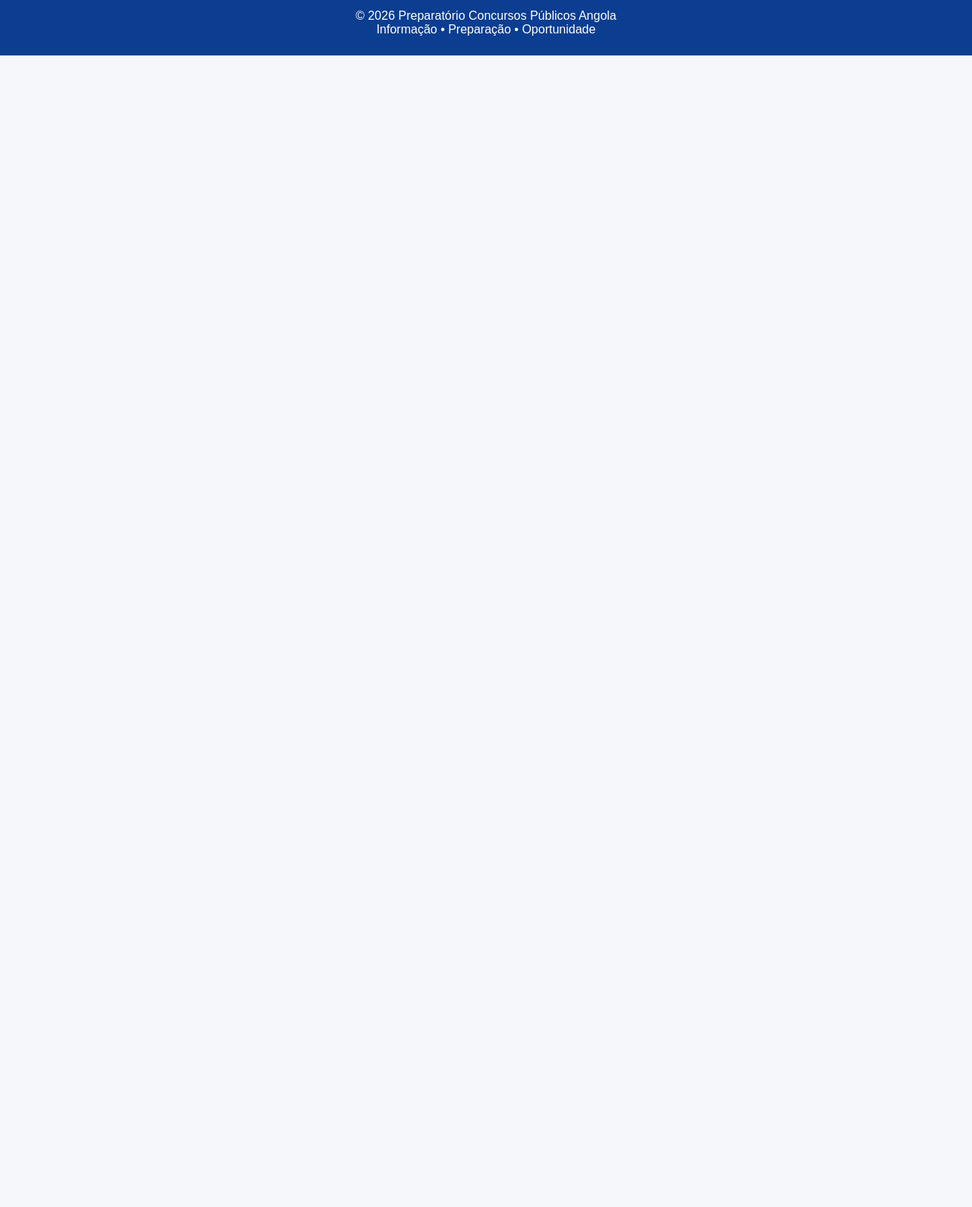
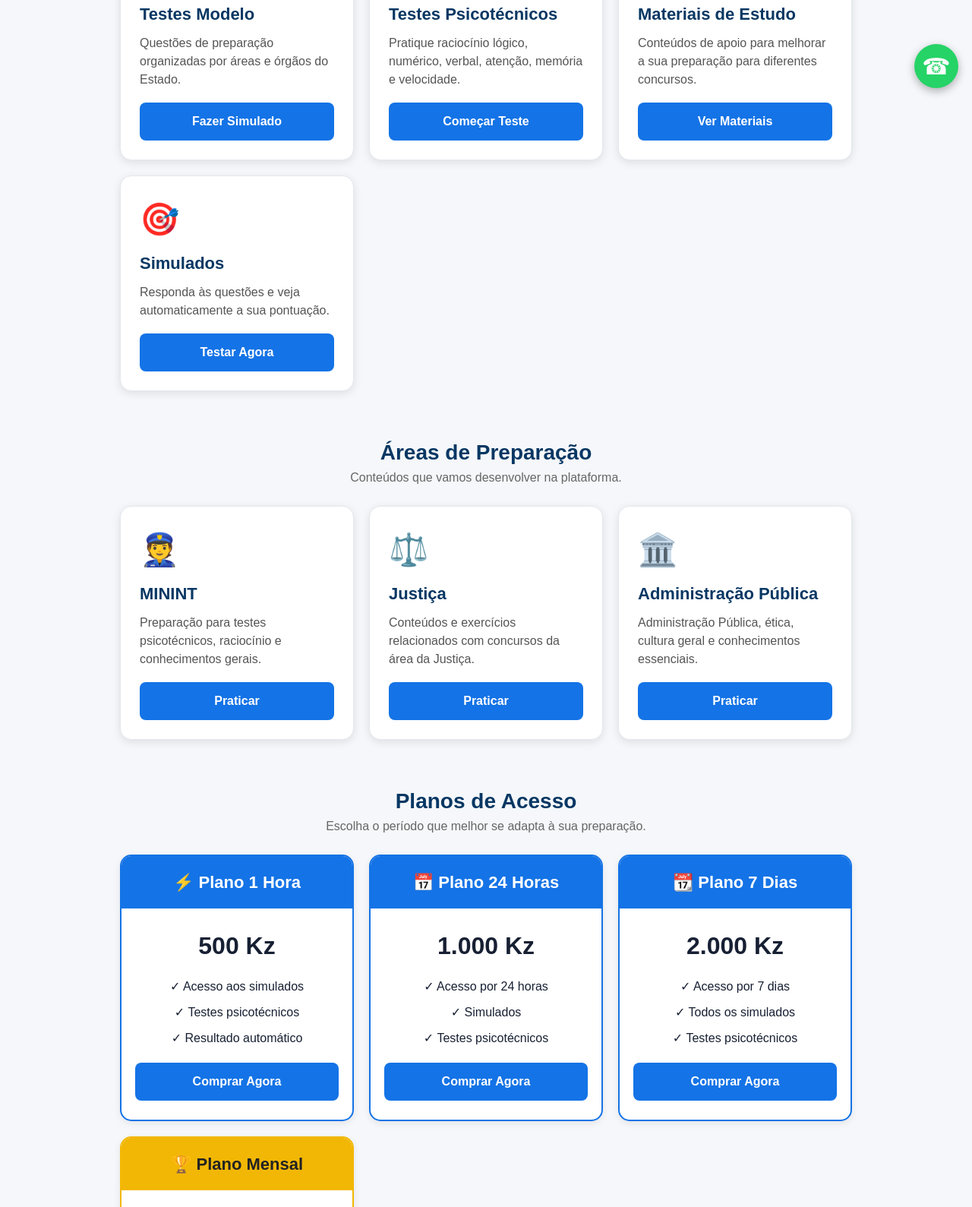
Before and after one commit to 951115p/Preparat-rio_concurso_publico_Angola, a plain HTML site: page index.html in a window 1280 px wide. Shown: the part 664-2253 px from the top of the page at 76% size. Before the commit the page ends 800 px from the top, so only its background shows below. Drawn offline with Linux system fonts and the light colour scheme.

Commit message:
Refactor index.html for improved layout and design
Updated the HTML structure and styles for better layout and design. Changed titles, added sections, and improved responsiveness.

```diff
--- a/index.html
+++ b/index.html
@@ -4,188 +4,626 @@
 <meta charset="UTF-8">
 <meta name="viewport" content="width=device-width, initial-scale=1.0">
 
-    <title>Preparatório Concursos Públicos Angola</title>
+<title>Preparatório Angola | Concursos Públicos</title>
 
 <style>
-        * {
-            box-sizing: border-box;
-            margin: 0;
-            padding: 0;
+
+*{
+  box-sizing:border-box;
+  margin:0;
+  padding:0;
 }
 
-        body {
-            font-family: Arial, sans-serif;
-            background: #f5f7fa;
-            color: #222;
+body{
+  font-family:Arial, sans-serif;
+  background:#f5f7fa;
+  color:#172033;
+  line-height:1.5;
 }
 
-        header {
-            background: #0b3d91;
-            color: white;
-            padding: 25px 15px;
-            text-align: center;
+header{
+  background:#20242a;
+  color:white;
+  padding:18px 20px;
+  display:flex;
+  justify-content:space-between;
+  align-items:center;
+  position:sticky;
+  top:0;
+  z-index:100;
 }
 
-        header h1 {
-            font-size: 28px;
-            margin-bottom: 10px;
+.logo{
+  font-size:22px;
+  font-weight:bold;
 }
 
-        header p {
-            font-size: 16px;
+.menu{
+  font-size:30px;
 }
 
-        nav {
-            background: white;
-            padding: 12px;
-            text-align: center;
-            box-shadow: 0 2px 8px rgba(0,0,0,0.1);
+.hero{
+  background:linear-gradient(135deg,#073763,#0b5394);
+  color:white;
+  text-align:center;
+  padding:55px 20px;
 }
 
-        nav a {
-            color: #0b3d91;
-            text-decoration: none;
-            margin: 8px;
-            font-weight: bold;
+.hero h1{
+  font-size:34px;
+  margin-bottom:12px;
 }
 
-        .hero {
-            padding: 40px 20px;
-            text-align: center;
-            background: white;
+.hero p{
+  font-size:18px;
+  max-width:650px;
+  margin:auto;
 }
 
-        .hero h2 {
-            color: #0b3d91;
-            font-size: 30px;
-            margin-bottom: 15px;
+.container{
+  max-width:1000px;
+  margin:auto;
+  padding:30px 18px;
 }
 
-        .hero p {
-            font-size: 18px;
-            line-height: 1.5;
+.section-title{
+  text-align:center;
+  margin-bottom:25px;
 }
 
-        .container {
-            max-width: 1000px;
-            margin: auto;
-            padding: 30px 20px;
+.section-title h2{
+  font-size:28px;
+  color:#073763;
 }
 
-        .cards {
-            display: grid;
-            grid-template-columns: repeat(auto-fit, minmax(220px, 1fr));
-            gap: 20px;
+.section-title p{
+  color:#666;
 }
 
-        .card {
-            background: white;
-            padding: 25px;
-            border-radius: 12px;
-            text-align: center;
-            box-shadow: 0 3px 12px rgba(0,0,0,0.1);
+.cards{
+  display:grid;
+  grid-template-columns:repeat(auto-fit,minmax(250px,1fr));
+  gap:20px;
 }
 
-        .card h3 {
-            color: #0b3d91;
-            margin-bottom: 10px;
+.card{
+  background:white;
+  border-radius:15px;
+  padding:25px;
+  box-shadow:0 3px 12px rgba(0,0,0,.10);
+  border:1px solid #e4e8ed;
 }
 
-        .card p {
-            line-height: 1.5;
-            margin-bottom: 15px;
+.icon{
+  font-size:42px;
+  margin-bottom:10px;
 }
 
-        .btn {
-            display: inline-block;
-            background: #0b3d91;
-            color: white;
-            padding: 10px 18px;
-            border-radius: 6px;
-            text-decoration: none;
+.card h3{
+  font-size:22px;
+  color:#073763;
+  margin-bottom:10px;
 }
 
-        footer {
-            margin-top: 30px;
-            background: #0b3d91;
-            color: white;
-            text-align: center;
-            padding: 25px;
+.card p{
+  color:#555;
+  margin-bottom:18px;
 }
+
+.btn{
+  display:block;
+  text-align:center;
+  text-decoration:none;
+  background:#1473e6;
+  color:white;
+  padding:13px;
+  border-radius:8px;
+  font-weight:bold;
+}
+
+.btn:hover{
+  opacity:.9;
+}
+
+.warning{
+  background:#fff8df;
+  border-left:5px solid #f2b705;
+  padding:20px;
+  margin:25px 0;
+  border-radius:8px;
+}
+
+.warning strong{
+  color:#333;
+}
+
+.plans{
+  display:grid;
+  grid-template-columns:repeat(auto-fit,minmax(230px,1fr));
+  gap:20px;
+}
+
+.plan{
+  background:white;
+  border:2px solid #1473e6;
+  border-radius:15px;
+  overflow:hidden;
+  text-align:center;
+  box-shadow:0 3px 10px rgba(0,0,0,.08);
+}
+
+.plan-header{
+  background:#1473e6;
+  color:white;
+  padding:18px;
+  font-size:22px;
+  font-weight:bold;
+}
+
+.plan-body{
+  padding:25px 18px;
+}
+
+.price{
+  font-size:32px;
+  font-weight:bold;
+  margin-bottom:18px;
+}
+
+.plan-body p{
+  margin:10px 0;
+}
+
+.plan .btn{
+  margin-top:20px;
+}
+
+.featured{
+  border-color:#f2b705;
+}
+
+.featured .plan-header{
+  background:#f2b705;
+  color:#222;
+}
+
+.payment{
+  background:#20242a;
+  color:white;
+  padding:35px 20px;
+  text-align:center;
+}
+
+.payment h2{
+  margin-bottom:15px;
+}
+
+.payment p{
+  max-width:650px;
+  margin:8px auto;
+}
+
+.whatsapp{
+  position:fixed;
+  right:18px;
+  bottom:20px;
+  background:#25D366;
+  color:white;
+  width:58px;
+  height:58px;
+  border-radius:50%;
+  display:flex;
+  justify-content:center;
+  align-items:center;
+  font-size:30px;
+  text-decoration:none;
+  box-shadow:0 4px 12px rgba(0,0,0,.3);
+  z-index:200;
+}
+
+footer{
+  background:#15181c;
+  color:#bbb;
+  text-align:center;
+  padding:25px 15px;
+  font-size:14px;
+}
+
+@media(max-width:600px){
+
+  .hero h1{
+    font-size:28px;
+  }
+
+  .hero p{
+    font-size:16px;
+  }
+
+  .container{
+    padding:25px 14px;
+  }
+
+  .section-title h2{
+    font-size:24px;
+  }
+
+}
+
 </style>
 </head>
 
 <body>
 
 <header>
-    <h1>Preparatório Concursos Públicos Angola</h1>
-    <p>Prepare-se. Estude. Conquiste a sua oportunidade.</p>
+
+  <div class="logo">
+    Preparatório Angola
+  </div>
+
+  <div class="menu">
+    ☰
+  </div>
+
 </header>
 
-<nav>
-    <a href="#">Início</a>
-    <a href="#materiais">Materiais</a>
-    <a href="#simulados">Simulados</a>
-    <a href="#psicotecnico">Psicotécnico</a>
-    <a href="#concursos">Concursos</a>
-</nav>
 
 <section class="hero">
-    <h2>Bem-vindo ao seu centro de preparação</h2>
+
+  <h1>Prepare-se para a sua oportunidade</h1>
+
   <p>
-        Encontre materiais de estudo, simulados, testes psicotécnicos
-        e informações sobre concursos públicos em Angola.
+    Plataforma de preparação para concursos públicos em Angola,
+    com simulados, testes psicotécnicos e materiais de estudo.
   </p>
+
 </section>
+
 
 <div class="container">
 
+  <div class="warning">
+
+    <strong>⚠️ Atenção:</strong>
+
+    As candidaturas aos concursos públicos devem ser realizadas
+    exclusivamente através dos canais oficiais da entidade responsável.
+    Este site é uma plataforma independente de preparação.
+
+  </div>
+
+
+  <section>
+
+    <div class="section-title">
+
+      <h2>O que oferecemos?</h2>
+
+      <p>
+        Prepare-se de forma prática e organizada.
+      </p>
+
+    </div>
+
+
     <div class="cards">
 
-        <div class="card" id="materiais">
-            <h3>📚 Materiais de Estudo</h3>
+
+      <div class="card">
+
+        <div class="icon">📝</div>
+
+        <h3>Testes Modelo</h3>
+
         <p>
-                Conteúdos organizados para ajudar na preparação
-                dos candidatos.
+          Questões de preparação organizadas por áreas e
+          órgãos do Estado.
         </p>
-            <a class="btn" href="#">Ver materiais</a>
+
+        <a class="btn" href="simulado.html">
+          Fazer Simulado
+        </a>
+
       </div>
 
-        <div class="card" id="simulados">
-            <h3>📝 Simulados</h3>
+
+      <div class="card">
+
+        <div class="icon">🧠</div>
+
+        <h3>Testes Psicotécnicos</h3>
+
         <p>
-                Pratique através de perguntas semelhantes às
-                encontradas nos concursos.
+          Pratique raciocínio lógico, numérico, verbal,
+          atenção, memória e velocidade.
         </p>
-            <a class="btn" href="#">Fazer simulado</a>
+
+        <a class="btn" href="simulado.html">
+          Começar Teste
+        </a>
+
       </div>
 
-        <div class="card" id="psicotecnico">
-            <h3>🧠 Teste Psicotécnico</h3>
+
+      <div class="card">
+
+        <div class="icon">📚</div>
+
+        <h3>Materiais de Estudo</h3>
+
         <p>
-                Treine raciocínio lógico, numérico, verbal,
-                atenção e memória.
+          Conteúdos de apoio para melhorar a sua preparação
+          para diferentes concursos.
         </p>
-            <a class="btn" href="#">Começar treino</a>
+
+        <a class="btn" href="#planos">
+          Ver Materiais
+        </a>
+
       </div>
 
-        <div class="card" id="concursos">
-            <h3>🏛️ Concursos Públicos</h3>
+
+      <div class="card">
+
+        <div class="icon">🎯</div>
+
+        <h3>Simulados</h3>
+
         <p>
-                Acompanhe informações e oportunidades de
-                concursos em Angola.
+          Responda às questões e veja automaticamente
+          a sua pontuação.
         </p>
-            <a class="btn" href="#">Ver concursos</a>
+
+        <a class="btn" href="simulado.html">
+          Testar Agora
+        </a>
+
       </div>
+
+
+    </div>
+
+  </section>
+
+</div>
+
+
+<section class="container">
+
+  <div class="section-title">
+
+    <h2>Áreas de Preparação</h2>
+
+    <p>
+      Conteúdos que vamos desenvolver na plataforma.
+    </p>
+
+  </div>
+
+
+  <div class="cards">
+
+
+    <div class="card">
+
+      <div class="icon">👮</div>
+
+      <h3>MININT</h3>
+
+      <p>
+        Preparação para testes psicotécnicos,
+        raciocínio e conhecimentos gerais.
+      </p>
+
+      <a class="btn" href="simulado.html">
+        Praticar
+      </a>
+
+    </div>
+
+
+    <div class="card">
+
+      <div class="icon">⚖️</div>
+
+      <h3>Justiça</h3>
+
+      <p>
+        Conteúdos e exercícios relacionados
+        com concursos da área da Justiça.
+      </p>
+
+      <a class="btn" href="simulado.html">
+        Praticar
+      </a>
+
+    </div>
+
+
+    <div class="card">
+
+      <div class="icon">🏛️</div>
+
+      <h3>Administração Pública</h3>
+
+      <p>
+        Administração Pública, ética,
+        cultura geral e conhecimentos essenciais.
+      </p>
+
+      <a class="btn" href="simulado.html">
+        Praticar
+      </a>
+
+    </div>
+
+
+  </div>
+
+</section>
+
+
+<section class="container" id="planos">
+
+  <div class="section-title">
+
+    <h2>Planos de Acesso</h2>
+
+    <p>
+      Escolha o período que melhor se adapta à sua preparação.
+    </p>
+
+  </div>
+
+
+  <div class="plans">
+
+
+    <div class="plan">
+
+      <div class="plan-header">
+        ⚡ Plano 1 Hora
+      </div>
+
+      <div class="plan-body">
+
+        <div class="price">
+          500 Kz
+        </div>
+
+        <p>✓ Acesso aos simulados</p>
+        <p>✓ Testes psicotécnicos</p>
+        <p>✓ Resultado automático</p>
+
+        <a class="btn" href="#pagamento">
+          Comprar Agora
+        </a>
 
       </div>
 
     </div>
 
+
+    <div class="plan">
+
+      <div class="plan-header">
+        📅 Plano 24 Horas
+      </div>
+
+      <div class="plan-body">
+
+        <div class="price">
+          1.000 Kz
+        </div>
+
+        <p>✓ Acesso por 24 horas</p>
+        <p>✓ Simulados</p>
+        <p>✓ Testes psicotécnicos</p>
+
+        <a class="btn" href="#pagamento">
+          Comprar Agora
+        </a>
+
+      </div>
+
+    </div>
+
+
+    <div class="plan">
+
+      <div class="plan-header">
+        📆 Plano 7 Dias
+      </div>
+
+      <div class="plan-body">
+
+        <div class="price">
+          2.000 Kz
+        </div>
+
+        <p>✓ Acesso por 7 dias</p>
+        <p>✓ Todos os simulados</p>
+        <p>✓ Testes psicotécnicos</p>
+
+        <a class="btn" href="#pagamento">
+          Comprar Agora
+        </a>
+
+      </div>
+
+    </div>
+
+
+    <div class="plan featured">
+
+      <div class="plan-header">
+        🏆 Plano Mensal
+      </div>
+
+      <div class="plan-body">
+
+        <div class="price">
+          5.000 Kz
+        </div>
+
+        <p>✓ Acesso por 30 dias</p>
+        <p>✓ Todos os recursos premium</p>
+        <p>✓ Suporte prioritário</p>
+
+        <a class="btn" href="#pagamento">
+          Comprar Agora
+        </a>
+
+      </div>
+
+    </div>
+
+
+  </div>
+
+</section>
+
+
+<section class="payment" id="pagamento">
+
+  <h2>💳 Como adquirir o acesso</h2>
+
+  <p>
+    Escolha o seu plano e siga as instruções de pagamento.
+  </p>
+
+  <p>
+    Após o pagamento, envie o comprovativo através
+    do nosso contacto para ativação do acesso.
+  </p>
+
+  <p>
+    <strong>Em breve teremos ativação automática.</strong>
+  </p>
+
+</section>
+
+
 <footer>
-    <p>© 2026 Preparatório Concursos Públicos Angola</p>
-    <p>Informação • Preparação • Oportunidade</p>
+
+  <p>
+    © 2026 Preparatório Angola
+  </p>
+
+  <p>
+    Plataforma independente de preparação para concursos públicos.
+  </p>
+
 </footer>
+
+
+<a
+  class="whatsapp"
+  href="https://wa.me/244000000000"
+  target="_blank"
+  aria-label="WhatsApp">
+  ☎
+</a>
+
 
 </body>
 </html>
```
Lines whose indentation alone changed are shown as unchanged.
